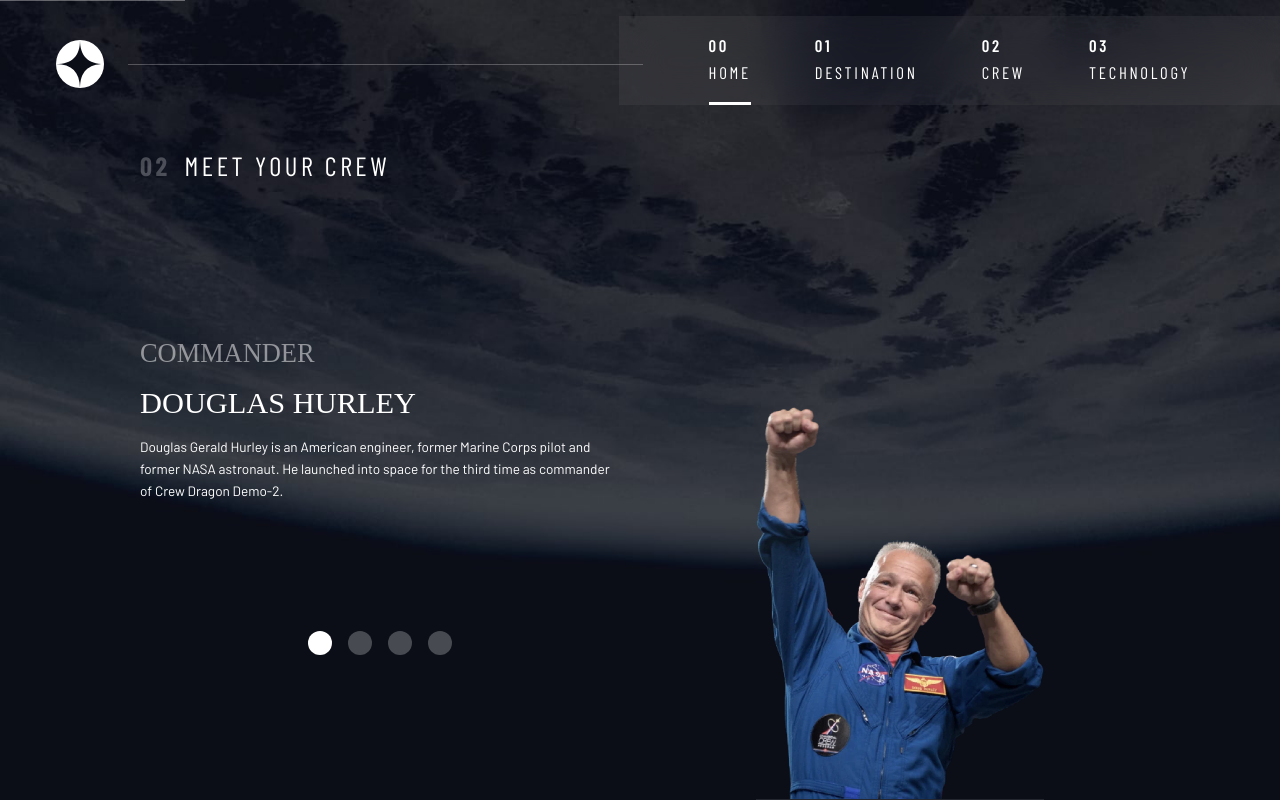
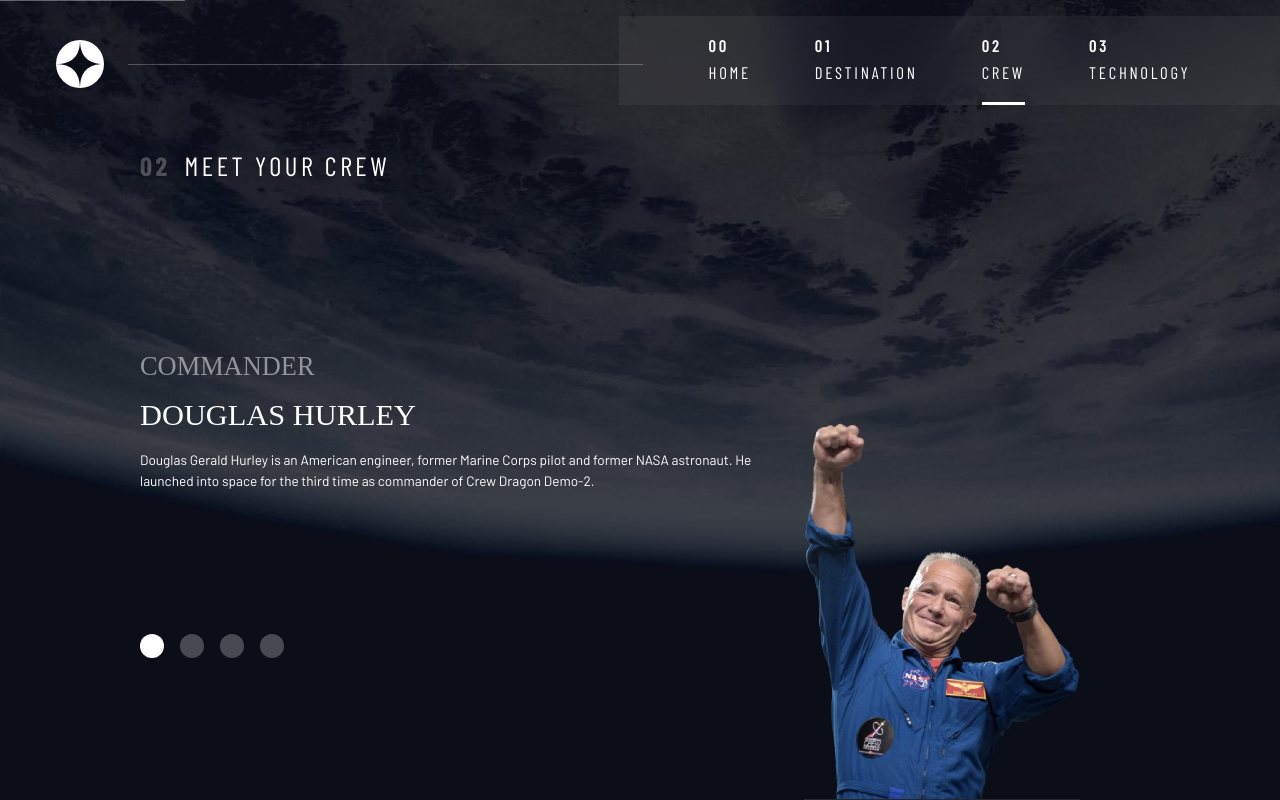
Before and after one commit to Aman11b/Space-Travel, a plain HTML site: page crew.html in a window 1280 px wide. Drawn offline with nearby package versions, Linux system fonts and the light colour scheme; a web font is replaced by a local one.

Commit message:
refined pages at prefinal stage

```diff
--- a/crew.html
+++ b/crew.html
@@ -28,9 +28,9 @@
     <!-- navigation -->
     <nav>
         <ul id="primary-navigation" data-visible="" class="primary-navigation underline-indicator flex " style="--gap:4rem">
-            <li class="active"><a class="ff-sans-cond uppercase text-white letter-spacing-2" href="index.html"><span aria-hidden="true">00</span> Home</a></li>
+            <li ><a class="ff-sans-cond uppercase text-white letter-spacing-2" href="index.html"><span aria-hidden="true">00</span> Home</a></li>
             <li><a class="ff-sans-cond uppercase text-white letter-spacing-2" href="destination.html"><span aria-hidden="true">01</span> Destination</a></li>
-            <li><a class="ff-sans-cond uppercase text-white letter-spacing-2" href="crew.html"><span aria-hidden="true">02</span> Crew</a></li>
+            <li class="active"><a class="ff-sans-cond uppercase text-white letter-spacing-2" href="crew.html"><span aria-hidden="true">02</span> Crew</a></li>
             <li><a class="ff-sans-cond uppercase text-white letter-spacing-2" href="technology.html"><span aria-hidden="true">03</span> Technology</a></li>
         </ul>
     </nav>
--- a/index.css
+++ b/index.css
@@ -580,7 +580,7 @@ body{
     grid-area: image;
     max-width: 50%;
     margin-top: 0;
-    align-self: flex-start;
+    align-self: start;
 }
 .grid-container--destination > .tab-list{
     grid-area: tabs;
@@ -619,7 +619,7 @@ body{
 .grid-container--crew > picture{
     grid-area: image;
     max-width: 50%;
-    align-self: flex-start;
+    align-self: start;
     border-bottom: 1px solid hsl(var(--clr-white) /.1);
 }
 .grid-container--crew > .dot-indicators{
@@ -687,9 +687,9 @@ body{
             '. title tabs .'
             '. image info .';
     }
-    .grid-container--destination > picture,
-    .grid-container--crew > picture{
-        max-width: 60%;
+    .grid-container--destination > picture{
+        margin-top: 0.5rem;
+        max-width: 70%;
     }
 
     .destination-meta{
@@ -697,17 +697,17 @@ body{
         --gap:min(6vw,6rem);
     }
     .grid-container--crew{
+        justify-items: start;
+        grid-template-columns: minmax(1rem,1fr) minmax(0,39rem) minmax(0,21rem) minmax(1rem,1fr);
         grid-template-areas:
         '. title image .'
         '. info image .'
         '. tabs image .';
     }
-    .grid-container--crew>.dot-indicators{
-        justify-content: end;
-        margin-bottom: 1rem;
-    }
     .grid-container--crew > picture{
+        grid-column: span 2;
         align-self: end;
+        max-width: 60%;
 
     }
 }
```
Also changed, not shown: destination.html (+2 -2 lines), index.html (+1 -1 lines).
